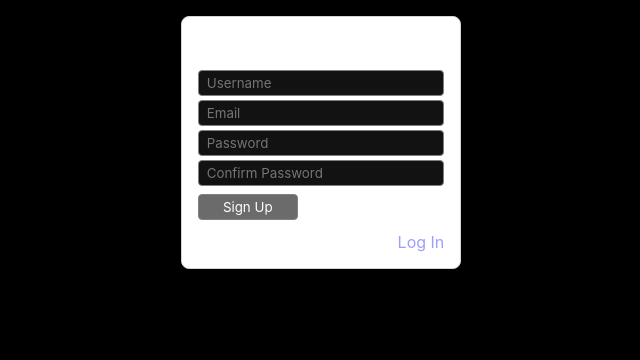
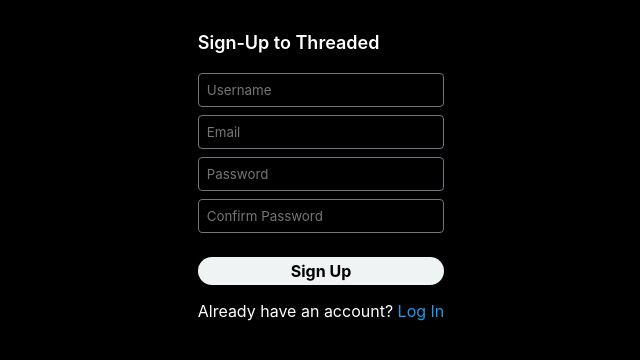
Before and after one commit to d33kshant/threaded, a React (Create React App) app in the folder client/: page /signup in a window 1280 px wide. Shown: the top 360 px of the page, without its empty margins (319-959 px from the left). Built offline with nearby package versions, Linux system fonts and the light colour scheme.

Commit message:
Update style and props

```diff
--- a/client/src/pages/SignUpPage.tsx
+++ b/client/src/pages/SignUpPage.tsx
@@ -1,4 +1,5 @@
 import React from "react"
+import { Link } from "react-router-dom"
 import styled from "styled-components"
 
 const SignUpPage: React.FC = () => {
@@ -8,10 +9,10 @@
 				<SingUpFormTitle>Sign-Up to Threaded</SingUpFormTitle>
 				<SingUpInput name="username" type="text" placeholder="Username" />
 				<SingUpInput name="email" type="text" placeholder="Email" />
-				<SingUpInput name="password" type="text" placeholder="Password" />
-				<SingUpInput name="confirm-password" type="text" placeholder="Confirm Password" />
+				<SingUpInput name="password" type="password" placeholder="Password" />
+				<SingUpInput name="confirm-password" type="password" placeholder="Confirm Password" />
 				<SingUpButton type="submit">Sign Up</SingUpButton>
-				<span>Already have an account? <a href="/login">Log In</a></span>
+				<span>Already have an account? <Link to="/login">Log In</Link></span>
 			</SingUpForm>
 		</Container>
 	)
@@ -35,20 +36,21 @@
 	width: max-content;
 	display: flex;
 	flex-direction: column;
-	background: white;
-	gap: 4px;
+	/* background: white; */
+	gap: 8px;
 	padding: 16px;
 	box-sizing: border-box;
-	border: 1px solid lightgray;
+	/* border: 1px solid lightgray; */
 	border-radius: 8px;
 
 	a {
 		text-decoration: none;
+		color: #1d9bf0;
 	}
 
-	a:hover {
+	/* a:hover {
 		text-decoration: underline;
-	}
+	} */
 `
 
 const SingUpFormTitle = styled.span`
@@ -59,25 +61,29 @@
 `
 
 const SingUpInput = styled.input`
-	padding: 4px 8px;
-	border: 1px solid gray;
+	padding: 8px;
+	border: 1px solid #6e767d;
 	border-radius: 4px;
 	font-family: inherit;
-	position: relative;
+	background: none;
+
+	:focus-visible {
+		outline: 1px solid #1d9bf0;
+		border-color: #1d9bf0;
+	}
 `
 
 const SingUpButton = styled.button`
-	width: 100%;
-	max-width: 100px;
-	border: 1px solid gray;
-	border-radius: 4px;
+	margin-top: 16px;
+	padding: 4px 8px;
+	background: #eff3f4;
+	border: none;
+	border-radius: 64px;
+	color: black;
 	font-family: inherit;
-	padding: 4px 16px;
-	margin-top: 4px;
+	font-weight: bold;
+	font-size: 16px;
+	/* text-transform: uppercase; */
+	cursor: pointer;
 	margin-bottom: 8px;
-	cursor: pointer;
-
-	:hover {
-		background: lightgray;
-	}
 `
```
